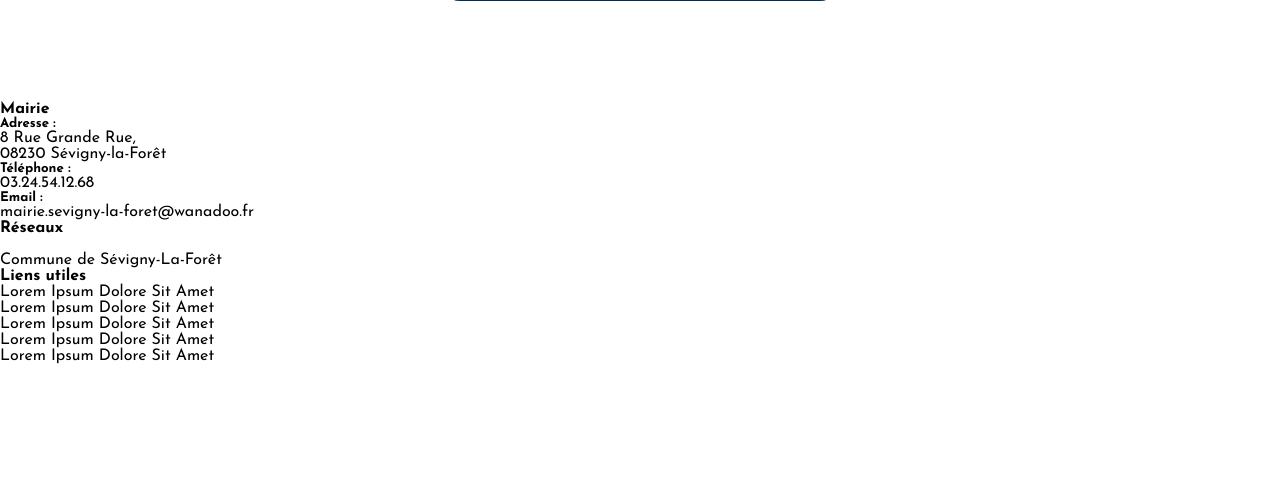
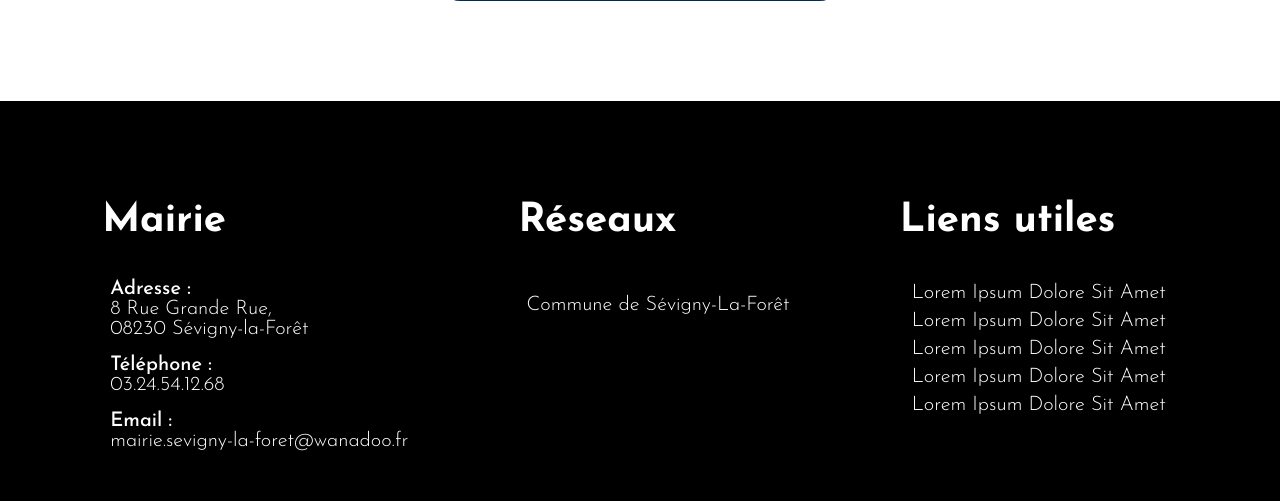
Before and after one commit to WarLay0/MairieDeSevignyLaForet, a PHP site: page / in a window 1280 px wide. Shown: the part 5064-5565 px from the top of the page. Before the commit the page ends 5428 px from the top, so only its background shows below. Run offline with PHP 8.4, Linux system fonts and the light colour scheme.

Commit message:
:art: | Mise en style du footer

```diff
--- a/index.html
+++ b/index.html
@@ -177,7 +177,7 @@
         </div>
         <div class="footerSection">
             <h4>Liens utiles</h4>
-            <div id="footerSectionContent">
+            <div class="footerSectionContent" id="footerSectionContentLink">
                 <p>Lorem Ipsum Dolore Sit Amet</p>
                 <p>Lorem Ipsum Dolore Sit Amet</p>
                 <p>Lorem Ipsum Dolore Sit Amet</p>
--- a/sass/style.css
+++ b/sass/style.css
@@ -6,7 +6,6 @@
 }
 
 html {
-  overflow-x: hidden;
   font-family: "Josefin Sans", sans-serif;
   scroll-behavior: smooth;
 }
@@ -310,4 +309,44 @@ main #HomeContactForm form #ContactMessage textarea {
   height: 400px;
 }
 
+footer {
+  background-color: black;
+  height: 50vh;
+  color: white;
+  display: flex;
+  justify-content: space-evenly;
+  align-items: center;
+}
+footer .footerSection {
+  height: 200px;
+}
+footer .footerSection h4 {
+  font-family: "Josefin Sans";
+  font-style: normal;
+  font-weight: 700;
+  font-size: 40px;
+  line-height: 40px;
+  margin-bottom: 30px;
+}
+footer .footerSection #footerSectionContentLink p {
+  padding: 0.2em;
+}
+footer .footerSection .footerSectionContent {
+  padding: 0.5em;
+}
+footer .footerSection .footerSectionContent h5 {
+  font-family: "Josefin Sans";
+  font-style: normal;
+  font-weight: 500;
+  font-size: 20px;
+  line-height: 20px;
+}
+footer .footerSection .footerSectionContent p {
+  font-family: "Josefin Sans";
+  font-style: normal;
+  font-weight: 300;
+  font-size: 20px;
+  line-height: 20px;
+}
+
 /*# sourceMappingURL=style.css.map */
--- a/sass/style.scss
+++ b/sass/style.scss
@@ -7,7 +7,7 @@
     box-sizing: border-box;
 }
 html{
-    overflow-x: hidden;
+    //overflow-x: hidden;
     font-family: "Josefin Sans", sans-serif;
 
     scroll-behavior: smooth;
@@ -294,3 +294,46 @@ main{
         }
     }
 }
+
+footer{
+    background-color: black;
+    height: 50vh;
+    color: white;
+    display: flex;
+    justify-content: space-evenly;
+    align-items: center;
+
+    .footerSection{
+        height: 200px;
+        h4{
+            font-family: 'Josefin Sans';
+            font-style: normal;
+            font-weight: 700;
+            font-size: 40px;
+            line-height: 40px;
+            margin-bottom: 30px;
+            }
+        #footerSectionContentLink{
+            p{
+                padding: .2em;
+            }
+        }
+        .footerSectionContent{
+            padding: .5em;
+            h5{
+                font-family: 'Josefin Sans';
+                font-style: normal;
+                font-weight: 500;
+                font-size: 20px;
+                line-height: 20px;
+            }
+            p{
+                font-family: 'Josefin Sans';
+                font-style: normal;
+                font-weight: 300;
+                font-size: 20px;
+                line-height: 20px;
+            }
+        }
+    }
+}
```
Also changed, not shown: 1 other file.
